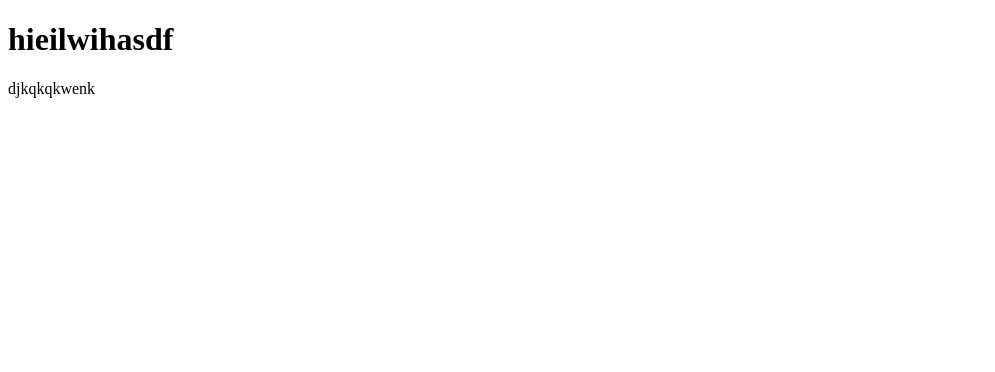
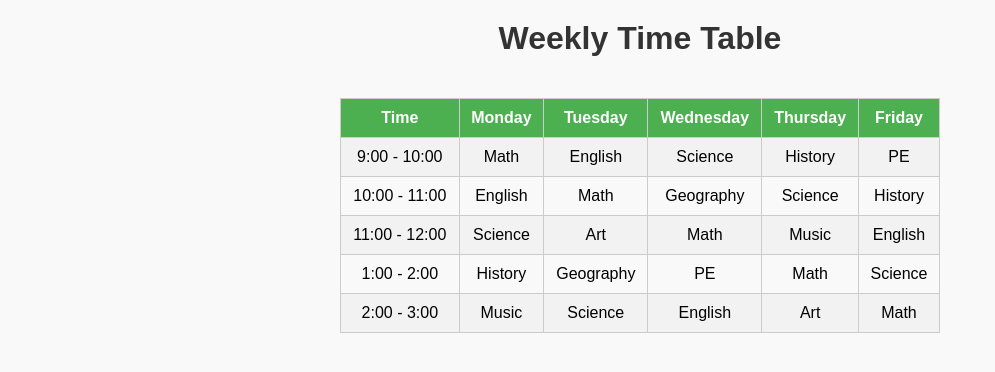
Before and after one commit to rimg1/javabee, a plain HTML site: page welcome.html in a window 1280 px wide. Shown: the whole page, without its empty margins (0-995 px from the left). Drawn offline with Linux system fonts and the light colour scheme.

Commit message:
new site

```diff
--- /dev/null
+++ b/style2.css
@@ -0,0 +1,38 @@
+body {
+  font-family: Arial, sans-serif;
+  display: flex;
+  flex-direction: column;
+  align-items: center;
+  margin: 0;
+  padding: 0;
+  background-color: #f9f9f9;
+}
+
+h1 {
+  color: #333;
+  margin-top: 20px;
+}
+
+/* 시간표 스타일 */
+table {
+  width: 80%;
+  max-width: 600px;
+  border-collapse: collapse;
+  margin-top: 20px;
+}
+
+th,
+td {
+  padding: 10px;
+  text-align: center;
+  border: 1px solid #ccc;
+}
+
+th {
+  background-color: #4caf50;
+  color: white;
+}
+
+tr:nth-child(even) {
+  background-color: #f2f2f2;
+}
--- a/welcome.html
+++ b/welcome.html
@@ -2,11 +2,67 @@
 <html lang="en">
   <head>
     <meta charset="UTF-8" />
+    <meta http-equiv="X-UA-Compatible" content="IE=edge" />
     <meta name="viewport" content="width=device-width, initial-scale=1.0" />
-    <title>login succes</title>
+    <link href="style2.css" rel="stylesheet" />
+    <title>next html</title>
+    <style>
+      /* 전체 레이아웃 스타일 */
+    </style>
   </head>
   <body>
-    <h1>hieilwihasdf</h1>
-    <p>djkqkqkwenk</p>
+    <h1>Weekly Time Table</h1>
+
+    <!-- 시간표 테이블 -->
+    <table>
+      <tr>
+        <th>Time</th>
+        <th>Monday</th>
+        <th>Tuesday</th>
+        <th>Wednesday</th>
+        <th>Thursday</th>
+        <th>Friday</th>
+      </tr>
+      <tr>
+        <td>9:00 - 10:00</td>
+        <td>Math</td>
+        <td>English</td>
+        <td>Science</td>
+        <td>History</td>
+        <td>PE</td>
+      </tr>
+      <tr>
+        <td>10:00 - 11:00</td>
+        <td>English</td>
+        <td>Math</td>
+        <td>Geography</td>
+        <td>Science</td>
+        <td>History</td>
+      </tr>
+      <tr>
+        <td>11:00 - 12:00</td>
+        <td>Science</td>
+        <td>Art</td>
+        <td>Math</td>
+        <td>Music</td>
+        <td>English</td>
+      </tr>
+      <tr>
+        <td>1:00 - 2:00</td>
+        <td>History</td>
+        <td>Geography</td>
+        <td>PE</td>
+        <td>Math</td>
+        <td>Science</td>
+      </tr>
+      <tr>
+        <td>2:00 - 3:00</td>
+        <td>Music</td>
+        <td>Science</td>
+        <td>English</td>
+        <td>Art</td>
+        <td>Math</td>
+      </tr>
+    </table>
   </body>
 </html>
```
